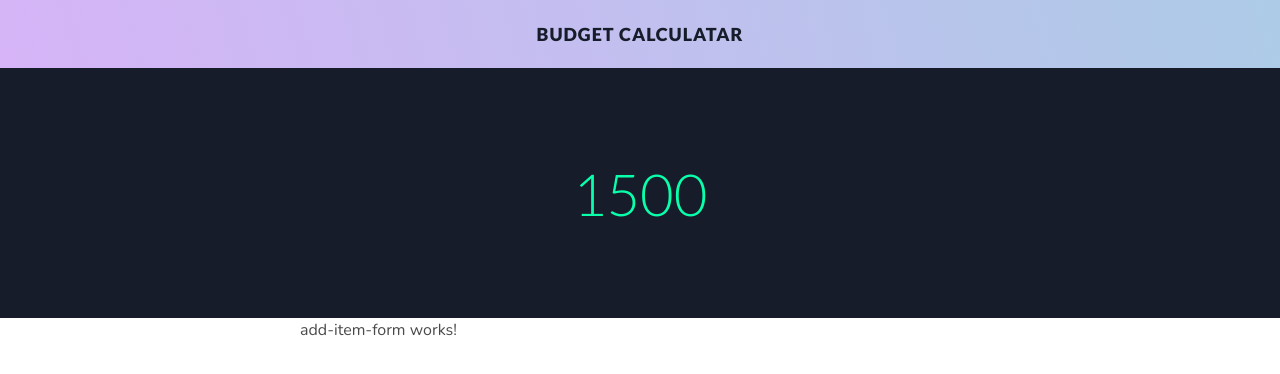
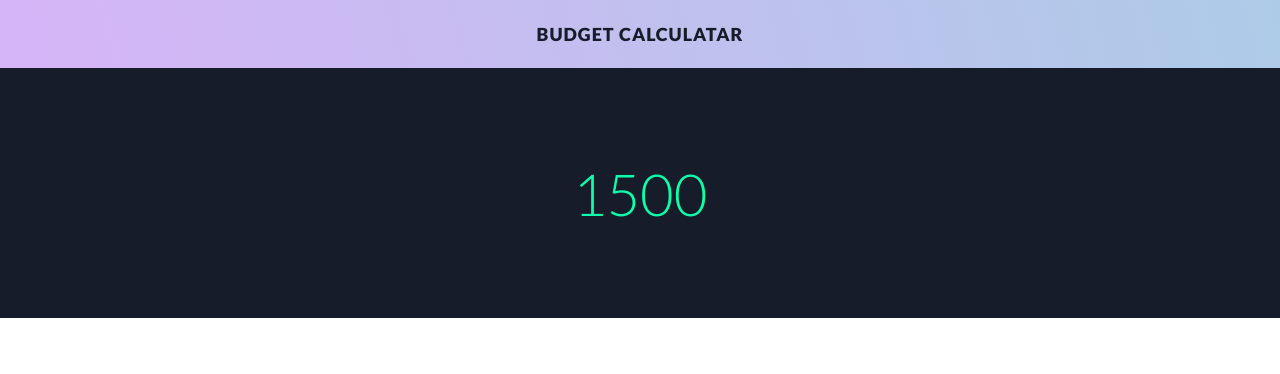
Before and after one commit to ksrikhi/angular30days, an Angular app: page / in a window 1280 px wide. Shown: the top 374 px of the page. Built offline with nearby package versions, Linux system fonts and the light colour scheme.

Commit message:
feat: update css

```diff
--- a/src/app/add-item-form/add-item-form.component.html
+++ b/src/app/add-item-form/add-item-form.component.html
@@ -1 +1,11 @@
-<p>add-item-form works!</p>
+<form>
+    <div class="field -horizontal">
+        <div class="field-body">
+<div class="field">
+<p class="control">
+
+</p>
+</div>
+        </div>
+    </div>
+</form>
--- a/src/app/main-page/main-page.component.html
+++ b/src/app/main-page/main-page.component.html
@@ -8,6 +8,6 @@
 
 <section class="add-item-section">
     <div class="add-item-container">
-<app-add-item-form></app-add-item-form>
+<app-add-item-form> </app-add-item-form>
     </div>
 </section>
```
